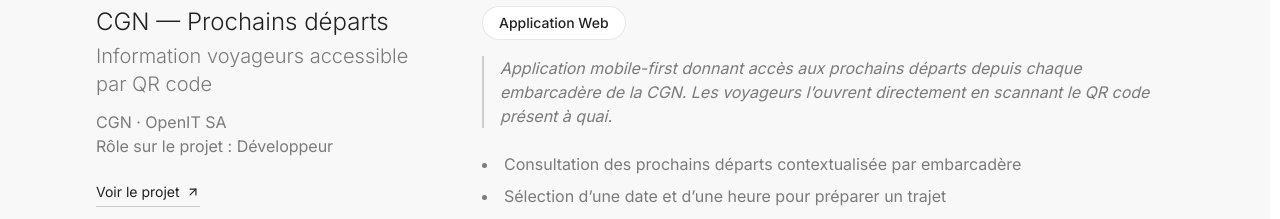
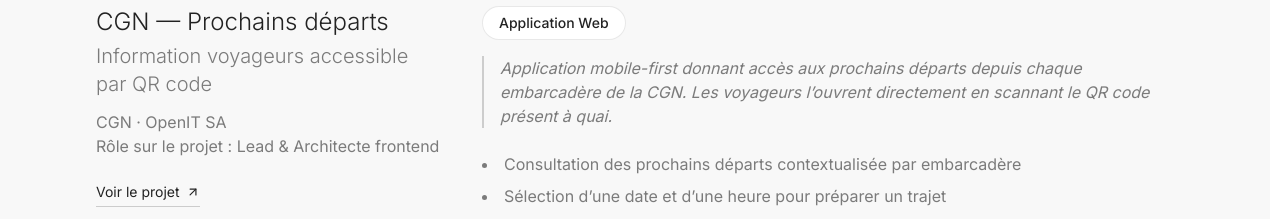
Before and after one commit to neogenz/portfolio-nextjs, a Next.js app: page / in a window 1280 px wide. Shown: the part 10120-10339 px from the top of the page. Built offline with nearby package versions, Linux system fonts and the light colour scheme; a web font is replaced by a local one.

Commit message:
fix: correct CGN project role (#4)
Reflect Maxime's actual role as Lead & Architecte frontend.

```diff
--- a/src/components/Projects.tsx
+++ b/src/components/Projects.tsx
@@ -71,7 +71,7 @@
   },
   {
     id: 10,
-    role: 'Développeur',
+    role: 'Lead & Architecte frontend',
     title: 'CGN — Prochains départs',
     subtitle: 'Information voyageurs accessible par QR code',
     client: 'CGN · OpenIT SA',
```
